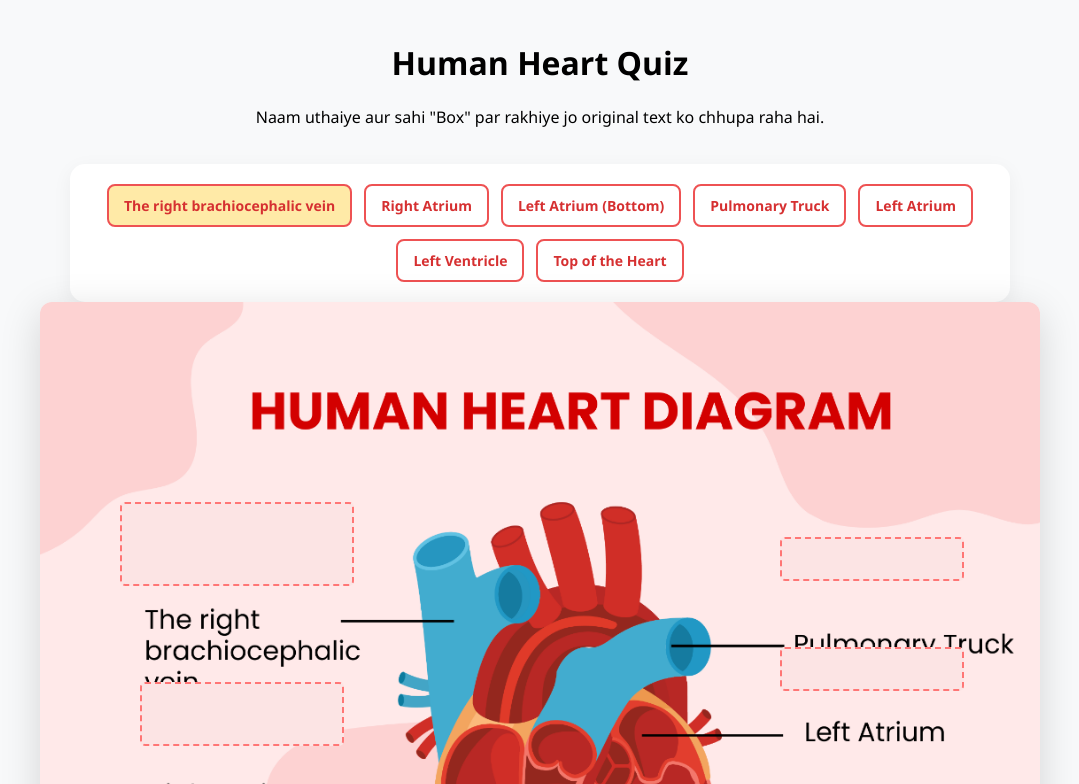
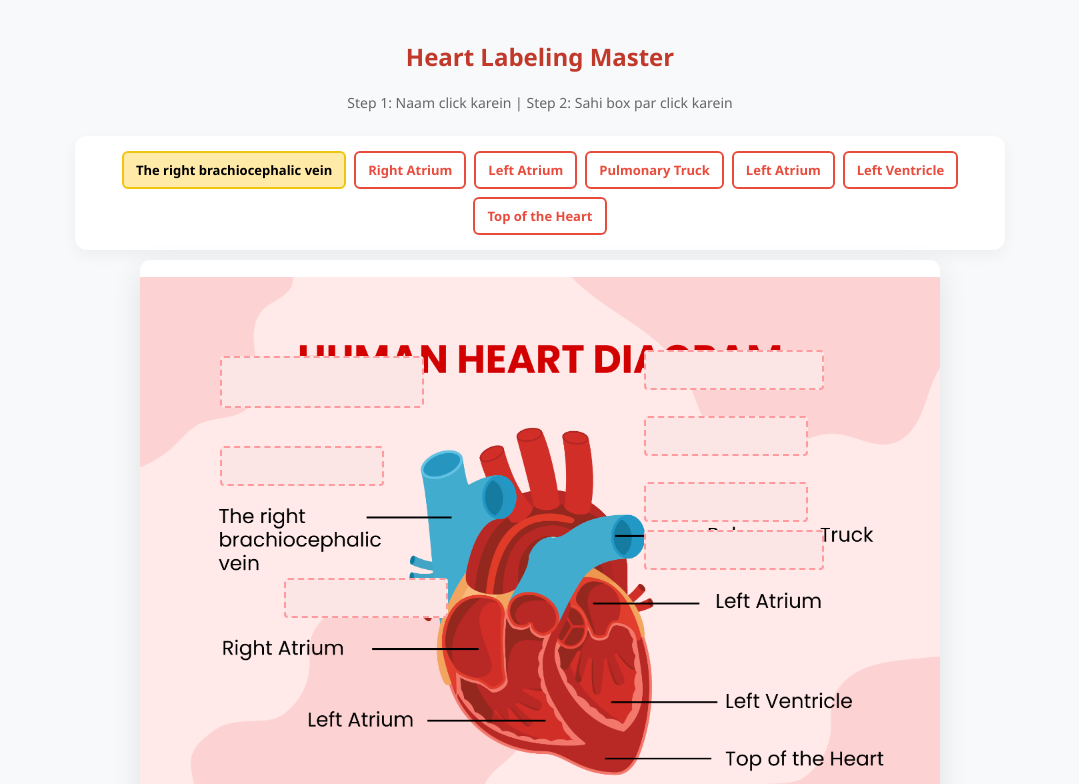
Before and after one commit to iasforbeginners1/heart2, a plain HTML site: page index.html in a window 1280 px wide. Both pictures are taken after a click on the element "The right brachiocephalic vein". Shown: the top 784 px of the page, without its empty margins (100-1179 px from the left). Drawn offline with Linux system fonts and the light colour scheme.

Commit message:
Update index.html

```diff
--- a/index.html
+++ b/index.html
@@ -3,119 +3,107 @@
 <head>
     <meta charset="UTF-8">
     <meta name="viewport" content="width=device-width, initial-scale=1.0">
-    <title>Heart Anatomy Challenge</title>
+    <title>Heart Anatomy Quiz - Fixed</title>
     <style>
-        :root { --red: #d63031; --bg: #f8f9fa; --hide-color: #f7d2d2; } /* Image ka background color match kiya hai */
-        body { font-family: 'Segoe UI', sans-serif; background: var(--bg); display: flex; flex-direction: column; align-items: center; margin: 0; padding: 20px; }
+        :root { --red: #e74c3c; --bg: #f8f9fa; }
+        body { font-family: 'Segoe UI', sans-serif; background: var(--bg); display: flex; flex-direction: column; align-items: center; margin: 0; padding: 10px; }
 
-        #ui-header { text-align: center; margin-bottom: 20px; }
-        .label-bank { display: flex; flex-wrap: wrap; justify-content: center; gap: 12px; max-width: 900px; padding: 20px; background: white; border-radius: 15px; box-shadow: 0 5px 20px rgba(0,0,0,0.05); }
+        #ui-header { text-align: center; padding: 10px; }
+        .label-bank { display: flex; flex-wrap: wrap; justify-content: center; gap: 8px; max-width: 900px; padding: 15px; background: white; border-radius: 12px; box-shadow: 0 5px 15px rgba(0,0,0,0.05); margin-bottom: 10px; }
 
-        .draggable { padding: 10px 15px; background: white; border: 2px solid #ee5253; color: #d63031; border-radius: 8px; cursor: grab; font-weight: bold; font-size: 14px; transition: 0.2s; }
-        .draggable:hover { background: #ee5253; color: white; }
+        .draggable { padding: 8px 12px; background: white; border: 2px solid var(--red); color: var(--red); border-radius: 6px; cursor: grab; font-weight: bold; font-size: 13px; transition: 0.2s; user-select: none; }
+        .draggable:active { transform: scale(0.95); }
+        .selected { background: #ffeaa7 !important; border-color: #f1c40f !important; color: #000; }
 
-        /* Game Board container */
-        #viewport { position: relative; width: 1000px; height: 750px; background-image: url('image_a0b1bf.png'); background-size: cover; border-radius: 12px; box-shadow: 0 10px 40px rgba(0,0,0,0.15); overflow: hidden; }
+        /* Game Board Area */
+        #game-container { position: relative; width: 100%; max-width: 800px; aspect-ratio: 800 / 600; background-color: white; border-radius: 10px; box-shadow: 0 10px 30px rgba(0,0,0,0.1); overflow: hidden; }
 
-        /* Patch style to hide original text */
-        .patch { position: absolute; background: #fce4e4; /* Light pink to match image bg */ border: 2px dashed #ff7675; display: flex; align-items: center; justify-content: center; transition: 0.3s; z-index: 5; font-size: 13px; color: transparent; cursor: pointer; border-radius: 5px; }
-        .patch.correct { background: #55efc4; border: 2px solid #00b894; color: #006266; font-weight: bold; }
+        /* The Image itself */
+        #heart-image { width: 100%; height: 100%; object-fit: contain; position: absolute; top: 0; left: 0; }
 
-        /* Coordinates to hide existing text on image_a0b1bf.png */
-        .p1 { top: 380px; left: 100px; width: 200px; height: 60px; } /* Right Atrium */
-        .p2 { top: 200px; left: 80px; width: 230px; height: 80px; }  /* Right Brachiocephalic */
-        .p3 { top: 615px; left: 180px; width: 200px; height: 50px; } /* Left Atrium (Bottom) */
-        .p4 { top: 235px; left: 740px; width: 180px; height: 40px; } /* Pulmonary Truck */
-        .p5 { top: 345px; left: 740px; width: 180px; height: 40px; } /* Left Atrium */
-        .p6 { top: 485px; left: 740px; width: 180px; height: 40px; } /* Left Ventricle */
-        .p7 { top: 585px; left: 740px; width: 180px; height: 40px; } /* Top of heart */
+        /* Patches to hide labels and act as drop zones */
+        .patch { position: absolute; background: #fbe5e5; border: 2px dashed #ff9a9e; border-radius: 4px; display: flex; align-items: center; justify-content: center; font-size: 11px; font-weight: bold; cursor: pointer; color: transparent; z-index: 10; text-align: center; }
+        .patch:hover { border-color: var(--red); color: #888; }
+        .patch.correct { background: #55efc4 !important; border: 2px solid #00b894 !important; color: #006266 !important; font-size: 12px; }
 
-        #msg { margin-top: 20px; font-size: 20px; font-weight: bold; min-height: 30px; }
+        /* Coordinates (Approximate for image_a0b1bf.png) */
+        .p1 { top: 16%; left: 10%; width: 25%; height: 8%; }  /* Brachiocephalic vein */
+        .p2 { top: 31%; left: 10%; width: 20%; height: 6%; }  /* Right Atrium */
+        .p3 { top: 53%; left: 18%; width: 20%; height: 6%; }  /* Left Atrium (pointing lower) */
+        .p4 { top: 15%; left: 63%; width: 22%; height: 6%; }  /* Pulmonary Trunk */
+        .p5 { top: 26%; left: 63%; width: 20%; height: 6%; }  /* Left Atrium */
+        .p6 { top: 37%; left: 63%; width: 20%; height: 6%; }  /* Left Ventricle */
+        .p7 { top: 45%; left: 63%; width: 22%; height: 6%; }  /* Top of the Heart */
+
+        #msg { margin-top: 15px; font-weight: bold; font-size: 18px; min-height: 25px; }
     </style>
 </head>
 <body>
 
     <div id="ui-header">
-        <h1>Human Heart Quiz</h1>
-        <p>Naam uthaiye aur sahi "Box" par rakhiye jo original text ko chhupa raha hai.</p>
+        <h2 style="color: #c0392b;">Heart Labeling Master</h2>
+        <p style="font-size: 14px; color: #666;">Step 1: Naam click karein | Step 2: Sahi box par click karein</p>
     </div>
 
     <div class="label-bank" id="bank">
-        <div class="draggable" draggable="true" id="l2">The right brachiocephalic vein</div>
-        <div class="draggable" draggable="true" id="l1">Right Atrium</div>
-        <div class="draggable" draggable="true" id="l3">Left Atrium (Bottom)</div>
-        <div class="draggable" draggable="true" id="l4">Pulmonary Truck</div>
-        <div class="draggable" draggable="true" id="l5">Left Atrium</div>
-        <div class="draggable" draggable="true" id="l6">Left Ventricle</div>
-        <div class="draggable" draggable="true" id="l7">Top of the Heart</div>
+        <div class="draggable" onclick="select(this, 'l1')">The right brachiocephalic vein</div>
+        <div class="draggable" onclick="select(this, 'l2')">Right Atrium</div>
+        <div class="draggable" onclick="select(this, 'l3')">Left Atrium</div>
+        <div class="draggable" onclick="select(this, 'l4')">Pulmonary Truck</div>
+        <div class="draggable" onclick="select(this, 'l5')">Left Atrium</div>
+        <div class="draggable" onclick="select(this, 'l6')">Left Ventricle</div>
+        <div class="draggable" onclick="select(this, 'l7')">Top of the Heart</div>
     </div>
 
-    <div id="viewport">
-        <!-- These patches will cover the existing labels on image_a0b1bf.png -->
-        <div class="patch p1" data-id="l1">CLICK / DROP</div>
-        <div class="patch p2" data-id="l2">CLICK / DROP</div>
-        <div class="patch p3" data-id="l3">CLICK / DROP</div>
-        <div class="patch p4" data-id="l4">CLICK / DROP</div>
-        <div class="patch p5" data-id="l5">CLICK / DROP</div>
-        <div class="patch p6" data-id="l6">CLICK / DROP</div>
-        <div class="patch p7" data-id="l7">CLICK / DROP</div>
+    <div id="game-container">
+        <!-- Direct reference to your image name -->
+        <img id="heart-image" src="image_a0b1bf.png" alt="Heart Diagram">
+
+        <!-- Interactive Patches -->
+        <div class="patch p1" onclick="drop('l1', this)">DROP HERE</div>
+        <div class="patch p2" onclick="drop('l2', this)">DROP HERE</div>
+        <div class="patch p3" onclick="drop('l3', this)">DROP HERE</div>
+        <div class="patch p4" onclick="drop('l4', this)">DROP HERE</div>
+        <div class="patch p5" onclick="drop('l5', this)">DROP HERE</div>
+        <div class="patch p6" onclick="drop('l6', this)">DROP HERE</div>
+        <div class="patch p7" onclick="drop('l7', this)">DROP HERE</div>
     </div>
 
     <div id="msg"></div>
 
 <script>
-    const draggables = document.querySelectorAll('.draggable');
-    const patches = document.querySelectorAll('.patch');
-    let draggedItem = null;
+    let selectedLabelId = null;
+    let selectedElement = null;
 
-    // Drag Logic
-    draggables.forEach(item => {
-        item.addEventListener('dragstart', () => {
-            draggedItem = item;
-            item.style.opacity = '0.5';
-        });
-        item.addEventListener('dragend', () => {
-            item.style.opacity = '1';
-        });
-    });
+    function select(el, id) {
+        // Reset previous selections
+        document.querySelectorAll('.draggable').forEach(d => d.classList.remove('selected'));
+        // Set new selection
+        selectedLabelId = id;
+        selectedElement = el;
+        el.classList.add('selected');
+        document.getElementById('msg').innerText = "Ab diagram ke sahi box par click karein";
+        document.getElementById('msg').style.color = "orange";
+    }
 
-    // Drop Logic
-    patches.forEach(patch => {
-        patch.addEventListener('dragover', e => e.preventDefault());
-        patch.addEventListener('drop', e => {
-            e.preventDefault();
-            handleMatch(patch);
-        });
-        // Mobile tap support
-        patch.addEventListener('click', () => {
-            if(draggedItem) handleMatch(patch);
-        });
-    });
+    function drop(targetId, patchElement) {
+        if (!selectedLabelId) {
+            document.getElementById('msg').innerText = "Pehle ek naam chunein!";
+            document.getElementById('msg').style.color = "red";
+            return;
+        }
 
-    // Click selection for easier mobile use
-    draggables.forEach(item => {
-        item.addEventListener('click', () => {
-            draggables.forEach(d => d.style.background = 'white');
-            item.style.background = '#ffeaa7';
-            draggedItem = item;
-        });
-    });
-
-    function handleMatch(targetPatch) {
-        if (!draggedItem) return;
-
-        const matchId = targetPatch.getAttribute('data-id');
-        if (draggedItem.id === matchId) {
-            targetPatch.classList.add('correct');
-            targetPatch.innerText = draggedItem.innerText;
-            targetPatch.style.borderStyle = "solid";
-            draggedItem.style.visibility = 'hidden';
-            draggedItem = null;
-            document.getElementById('msg').innerText = "Sahi Jawab! ✨";
+        if (selectedLabelId === targetId) {
+            patchElement.classList.add('correct');
+            patchElement.innerText = selectedElement.innerText;
+            patchElement.onclick = null; // Disable after correct match
+            selectedElement.style.visibility = "hidden";
+            selectedLabelId = null;
+            document.getElementById('msg').innerText = "Bilkul Sahi! 🎉";
             document.getElementById('msg').style.color = "#27ae60";
         } else {
             document.getElementById('msg').innerText = "Galat! Ye wo jagah nahi hai. ❌";
-            document.getElementById('msg').style.color = "#d63031";
+            document.getElementById('msg').style.color = "#e74c3c";
         }
     }
 </script>
```
